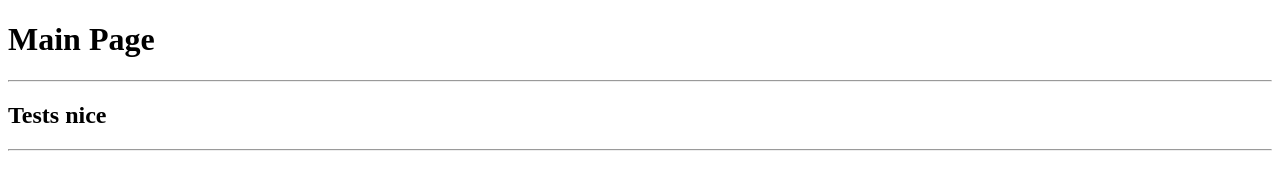
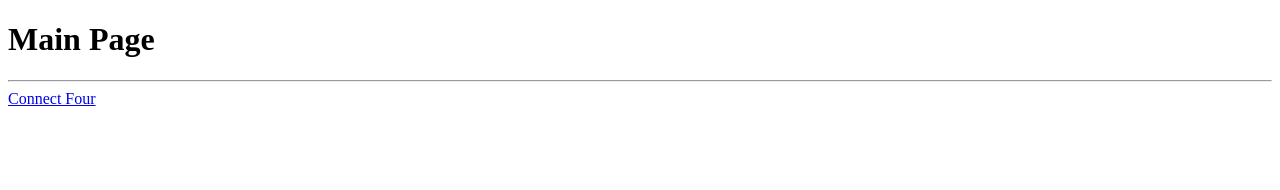
Before and after one commit to ToBinio/Main_Page, a website: page client/public/index.html in a window 1280 px wide. Drawn offline with Linux system fonts and the light colour scheme.

Commit message:
adding connect four link

```diff
--- a/client/public/index.html
+++ b/client/public/index.html
@@ -7,8 +7,7 @@
 <body>
 <h1>Main Page</h1>
 <hr>
-<h2>Tests nice</h2>
-<hr>
+<a href="http://185.194.142.160:1100">Connect Four</a>
 <script src="../src/index.js"></script>
 </body>
 </html>
```
